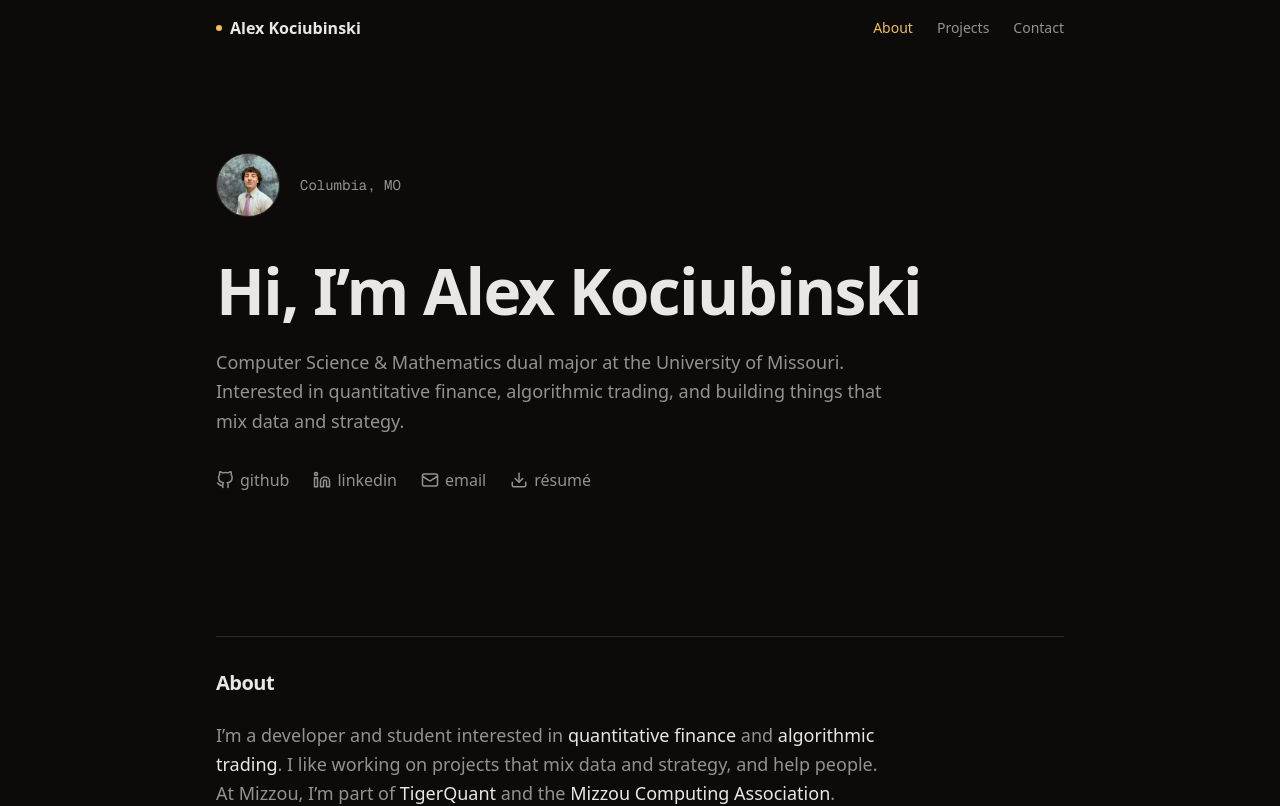
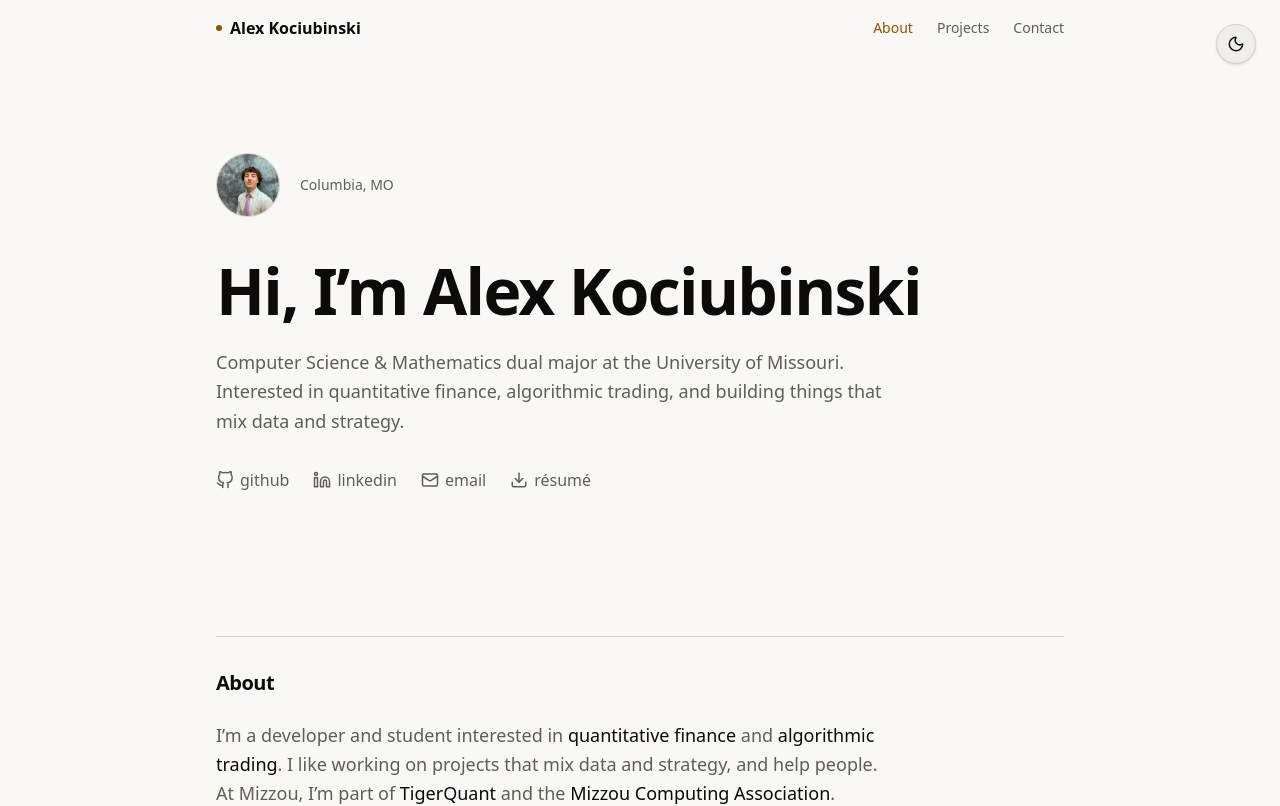
Before and after one commit to alexkociubinski/kociubinski-personal-website, a Next.js app: page / in a window 1280 px wide. Shown: the top 806 px of the page. Built offline with nearby package versions, Linux system fonts and the light colour scheme.

Commit message:
light mode toggle

```diff
--- /dev/null
+++ b/app/components/ThemeToggle.tsx
@@ -0,0 +1,49 @@
+'use client';
+
+import { useEffect, useState } from 'react';
+import { Sun, Moon } from 'lucide-react';
+
+export default function ThemeToggle() {
+  const [mounted, setMounted] = useState(false);
+  const [theme, setTheme] = useState<'dark' | 'light'>('light');
+
+  useEffect(() => {
+    setMounted(true);
+    const isDark = document.documentElement.classList.contains('dark');
+    setTheme(isDark ? 'dark' : 'light');
+  }, []);
+
+  const toggleTheme = () => {
+    const isDark = document.documentElement.classList.contains('dark');
+    if (isDark) {
+      document.documentElement.classList.remove('dark');
+      localStorage.setItem('theme', 'light');
+      setTheme('light');
+    } else {
+      document.documentElement.classList.add('dark');
+      localStorage.setItem('theme', 'dark');
+      setTheme('dark');
+    }
+  };
+
+  // Render a subtle placeholder during SSR and initial hydration to prevent mismatch
+  if (!mounted) {
+    return (
+      <div className="fixed top-4 right-4 md:top-6 md:right-6 z-[100] w-10 h-10 rounded-full border border-border bg-surface shrink-0" />
+    );
+  }
+
+  return (
+    <button
+      onClick={toggleTheme}
+      className="fixed top-4 right-4 md:top-6 md:right-6 z-[100] w-10 h-10 rounded-full border border-border bg-surface flex items-center justify-center text-text hover:text-accent hover:border-accent/50 hover:bg-bg transition-all duration-200 cursor-pointer shadow-sm hover:shadow-md focus:outline-none"
+      aria-label={theme === 'light' ? 'Switch to dark mode' : 'Switch to light mode'}
+    >
+      {theme === 'light' ? (
+        <Moon size={18} className="animate-fade-up text-text" />
+      ) : (
+        <Sun size={18} className="animate-fade-up text-text" />
+      )}
+    </button>
+  );
+}
--- a/app/globals.css
+++ b/app/globals.css
@@ -6,16 +6,16 @@
 @import "tailwindcss";
 
 /* ---- Design tokens (Tailwind v4 @theme — source of truth, mirrors design.md) ---- */
-@theme inline {
-  /* colour — near-black warm-neutral paper, Mizzou gold accent */
-  --color-bg: oklch(15% 0.005 75);
-  --color-surface: oklch(19% 0.006 75);
-  --color-border: oklch(28% 0.006 75);
-  --color-text: oklch(93% 0.004 75);
-  --color-muted: oklch(66% 0.008 75);
-  --color-accent: oklch(83% 0.14 85);
-  --color-accent-ink: oklch(18% 0.01 75);
-  --color-focus: oklch(83% 0.14 85);
+@theme {
+  /* colour — warm-neutral paper, darker gold/bronze accent */
+  --color-bg: oklch(98% 0.004 75);
+  --color-surface: oklch(95% 0.005 75);
+  --color-border: oklch(86% 0.006 75);
+  --color-text: oklch(15% 0.005 75);
+  --color-muted: oklch(48% 0.008 75);
+  --color-accent: oklch(50% 0.14 75);      /* Darker bronze/gold for readable contrast */
+  --color-accent-ink: oklch(98% 0.004 75);
+  --color-focus: oklch(50% 0.14 75);
 
   /* fonts — Geist display/body + Geist Mono outlier (next/font) */
   --font-sans: var(--font-geist-sans);
@@ -24,6 +24,35 @@
   /* motion */
   --ease-out: cubic-bezier(0.16, 1, 0.3, 1);
   --dur-short: 180ms;
+}
+
+/* ---- Dark Mode Overrides (matches design.md guidelines) ---- */
+html.dark {
+  --color-bg: oklch(15% 0.005 75);
+  --color-surface: oklch(19% 0.006 75);
+  --color-border: oklch(28% 0.006 75);
+  --color-text: oklch(93% 0.004 75);
+  --color-muted: oklch(66% 0.008 75);
+  --color-accent: oklch(83% 0.14 85);       /* Mizzou gold accent for dark mode */
+  --color-accent-ink: oklch(18% 0.01 75);
+  --color-focus: oklch(83% 0.14 85);
+}
+
+/* Smooth transition for theme toggling */
+body,
+nav,
+footer,
+h1,
+h2,
+h3,
+p,
+a,
+button,
+input,
+.border,
+.bg-bg,
+.bg-surface {
+  transition: background-color 300ms var(--ease-out), border-color 300ms var(--ease-out), color 300ms var(--ease-out), text-decoration-color 300ms var(--ease-out);
 }
 
 html {
--- a/app/layout.tsx
+++ b/app/layout.tsx
@@ -1,6 +1,7 @@
 import type { Metadata } from "next";
 import { Geist, Geist_Mono } from "next/font/google";
 import "./globals.css";
+import ThemeToggle from "./components/ThemeToggle";
 
 const geistSans = Geist({
   variable: "--font-geist-sans",
@@ -23,11 +24,30 @@ export default function RootLayout({
   children: React.ReactNode;
 }>) {
   return (
-    <html lang="en">
+    <html lang="en" suppressHydrationWarning>
+      <head>
+        <script
+          dangerouslySetInnerHTML={{
+            __html: `
+              (function() {
+                try {
+                  var theme = localStorage.getItem('theme');
+                  if (theme === 'dark') {
+                    document.documentElement.classList.add('dark');
+                  } else {
+                    document.documentElement.classList.remove('dark');
+                  }
+                } catch (e) {}
+              })();
+            `,
+          }}
+        />
+      </head>
       <body
         className={`${geistSans.variable} ${geistMono.variable} antialiased font-sans bg-bg text-text`}
         suppressHydrationWarning
       >
+        <ThemeToggle />
         {children}
       </body>
     </html>
--- a/app/page.tsx
+++ b/app/page.tsx
@@ -106,7 +106,7 @@ function NavBar() {
           : 'border-b border-transparent'
       }`}
     >
-      <div className="max-w-4xl mx-auto px-6 py-4 flex items-center justify-between">
+      <div className="max-w-4xl mx-auto pl-6 pr-16 md:px-6 py-4 flex items-center justify-between">
         <Link href="#top" className="flex items-center gap-2 font-bold text-text">
           <span className="w-1.5 h-1.5 rounded-full bg-accent" aria-hidden="true" />
           Alex Kociubinski
```
